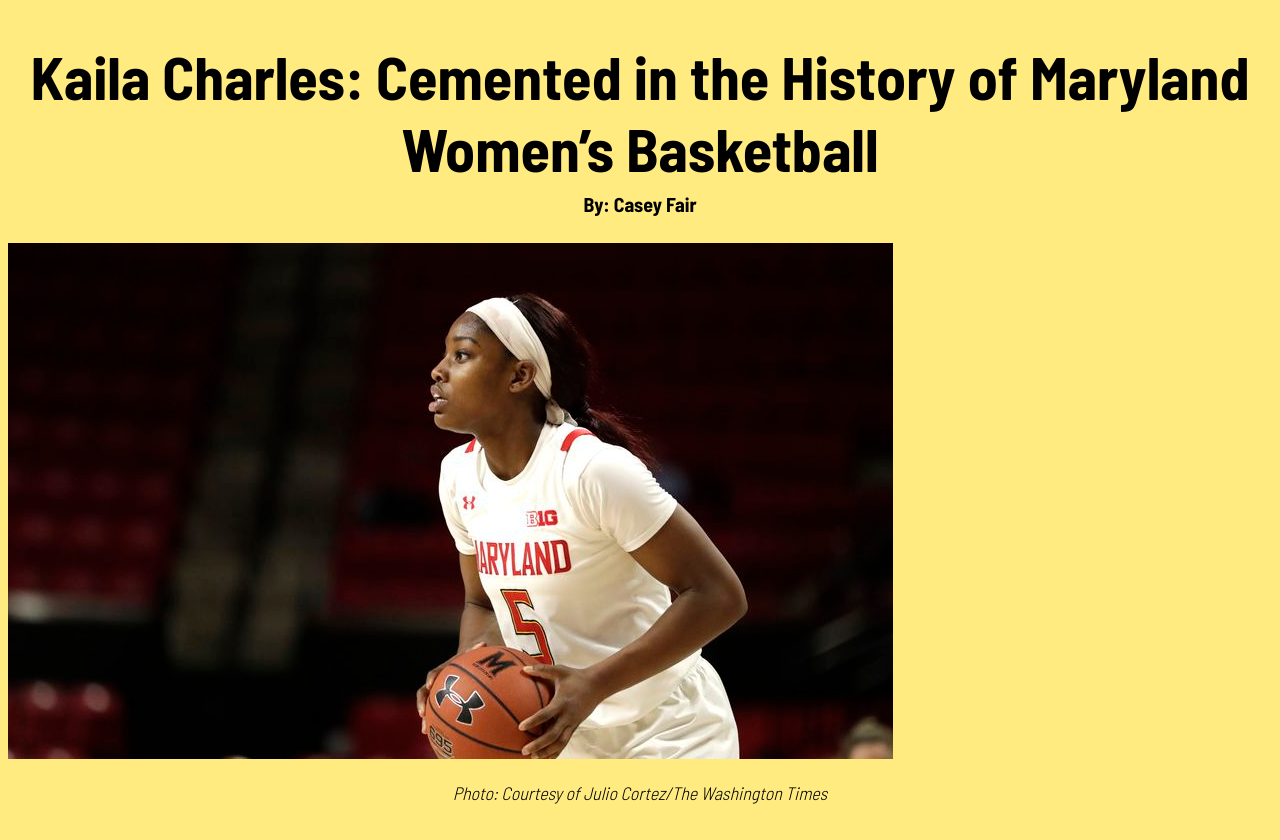
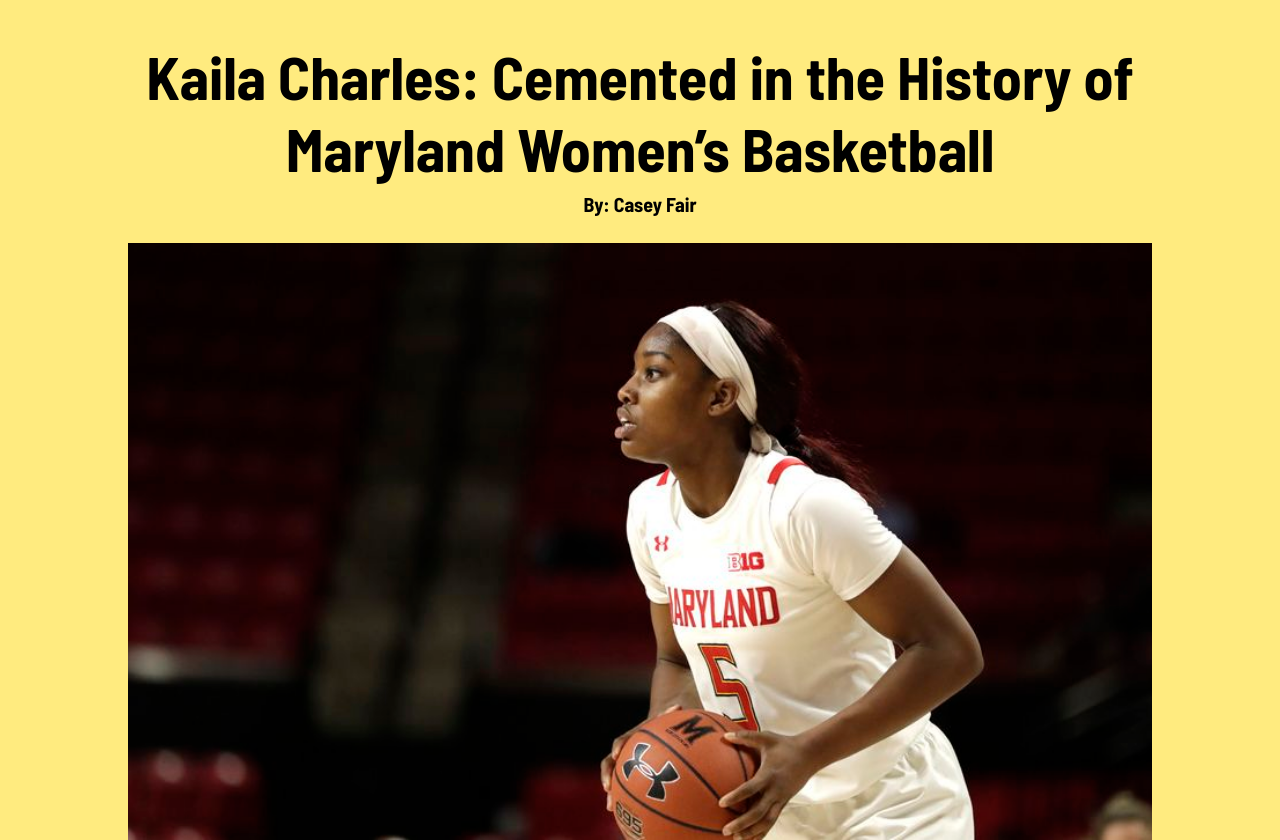
Before and after one commit to cfair222/jour352, a plain HTML site: page final-project/index.html in a window 1280 px wide. Shown: the top 840 px of the page. Drawn offline with Linux system fonts and the light colour scheme.

Commit message:
final updates

```diff
--- a/final-project/styles.css
+++ b/final-project/styles.css
@@ -1,5 +1,7 @@
 body {
   background-color: #ffeb7f;
+  width: 80%;
+  margin: 0 auto;
 }
 
 a {
@@ -28,7 +30,7 @@ p{
   margin-top: 8px;
 }
 
-#kailaimage {
+#kailaimage img {
   display: block;
   margin-left: auto;
   margin-right: auto;
@@ -37,6 +39,7 @@ p{
 
 #kailaimage p {
   font-family:'Barlow Semi Condensed', sans-serif;
+  font-size: 12px;
   font-style: italic;
   text-align: center;
 }
@@ -103,6 +106,7 @@ p{
 .body5 {
   font-family:'Barlow Semi Condensed', sans-serif;
   text-align: left;
+  margin-bottom: 100px;
 }
 
 .footer {
```
